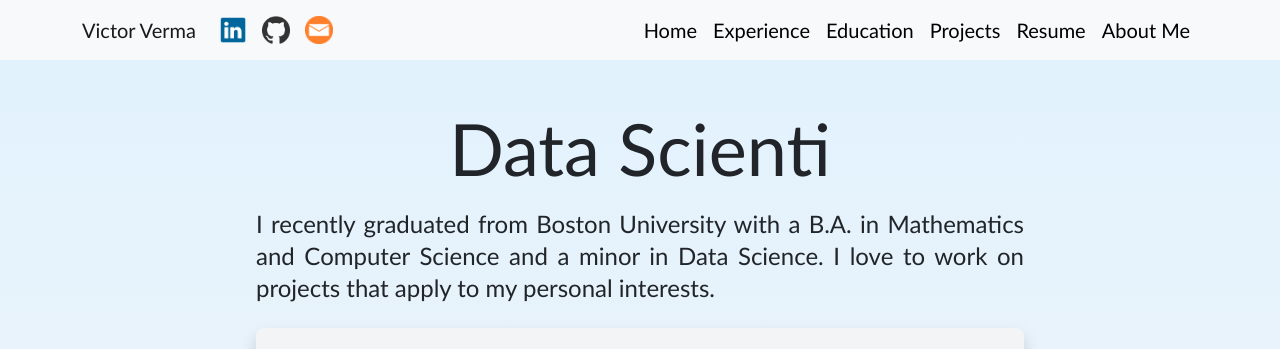
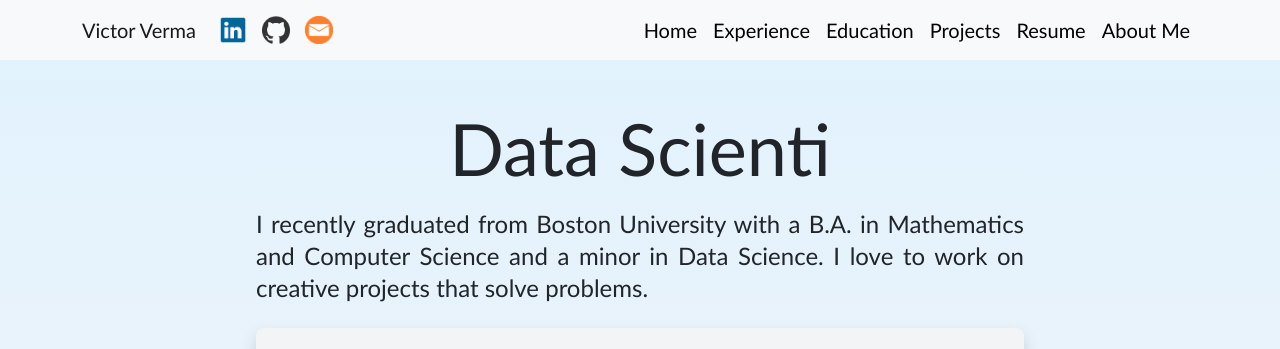
Before and after one commit to victorverma3/Portfolio, a React (Vite) app in the folder frontend/: page / in a window 1280 px wide. Shown: the top 349 px of the page. Built offline with nearby package versions, Linux system fonts and the light colour scheme; no server answers.

Commit message:
tweaked home text

```diff
--- a/frontend/src/pages/home/Home.tsx
+++ b/frontend/src/pages/home/Home.tsx
@@ -12,8 +12,8 @@ const Home = () => {
                 <p className="w-[65vw] m-auto pt-6 text-xl text-justify sm:w-[60vw] sm:text-2xl sm:mb-12 2xl:text-3xl">
                     I recently graduated from Boston University with a B.A. in
                     Mathematics and Computer Science and a minor in Data
-                    Science. I love to work on projects that apply to my
-                    personal interests.
+                    Science. I love to work on creative projects that solve
+                    problems.
                 </p>
                 <Featured />
             </div>
```
